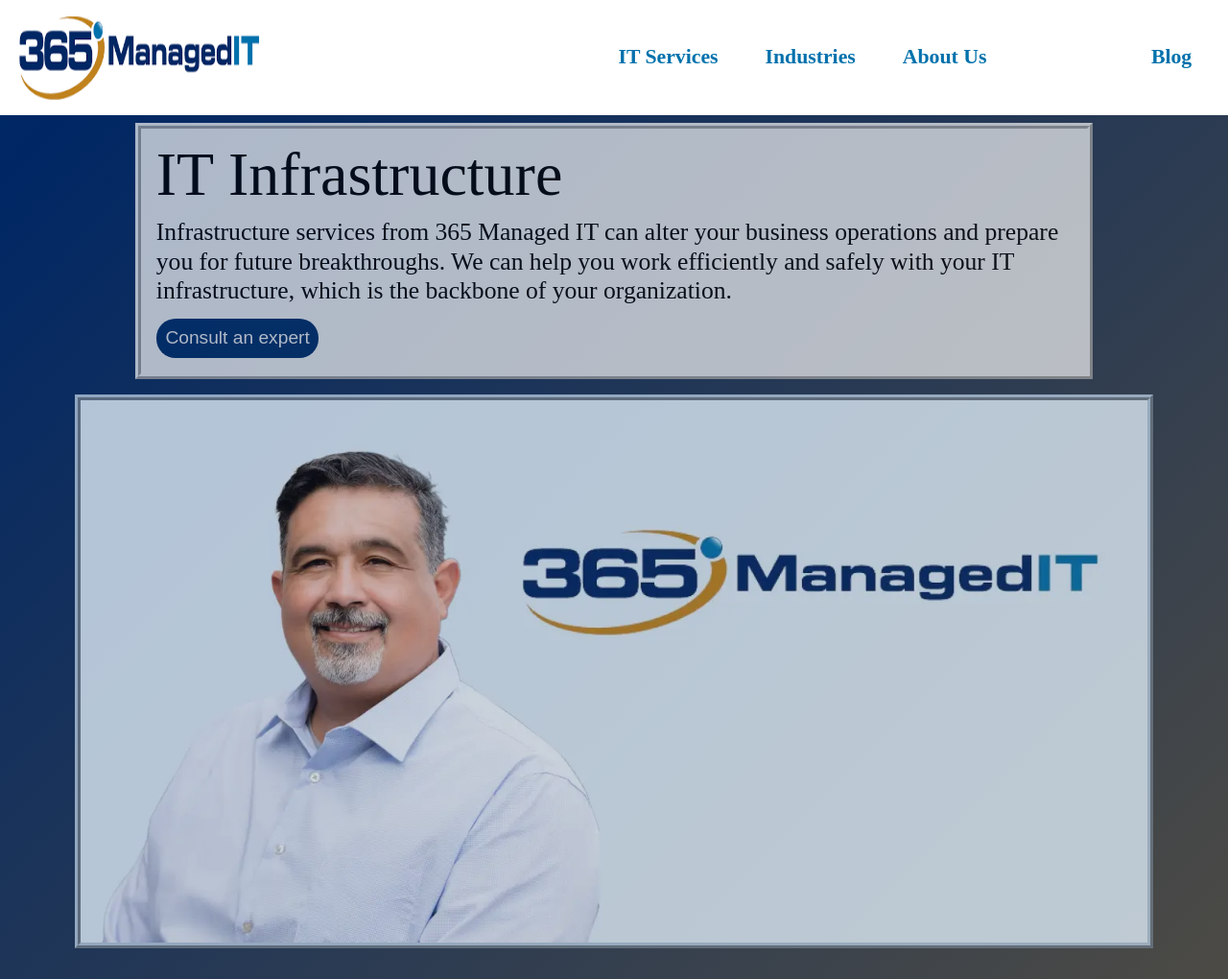
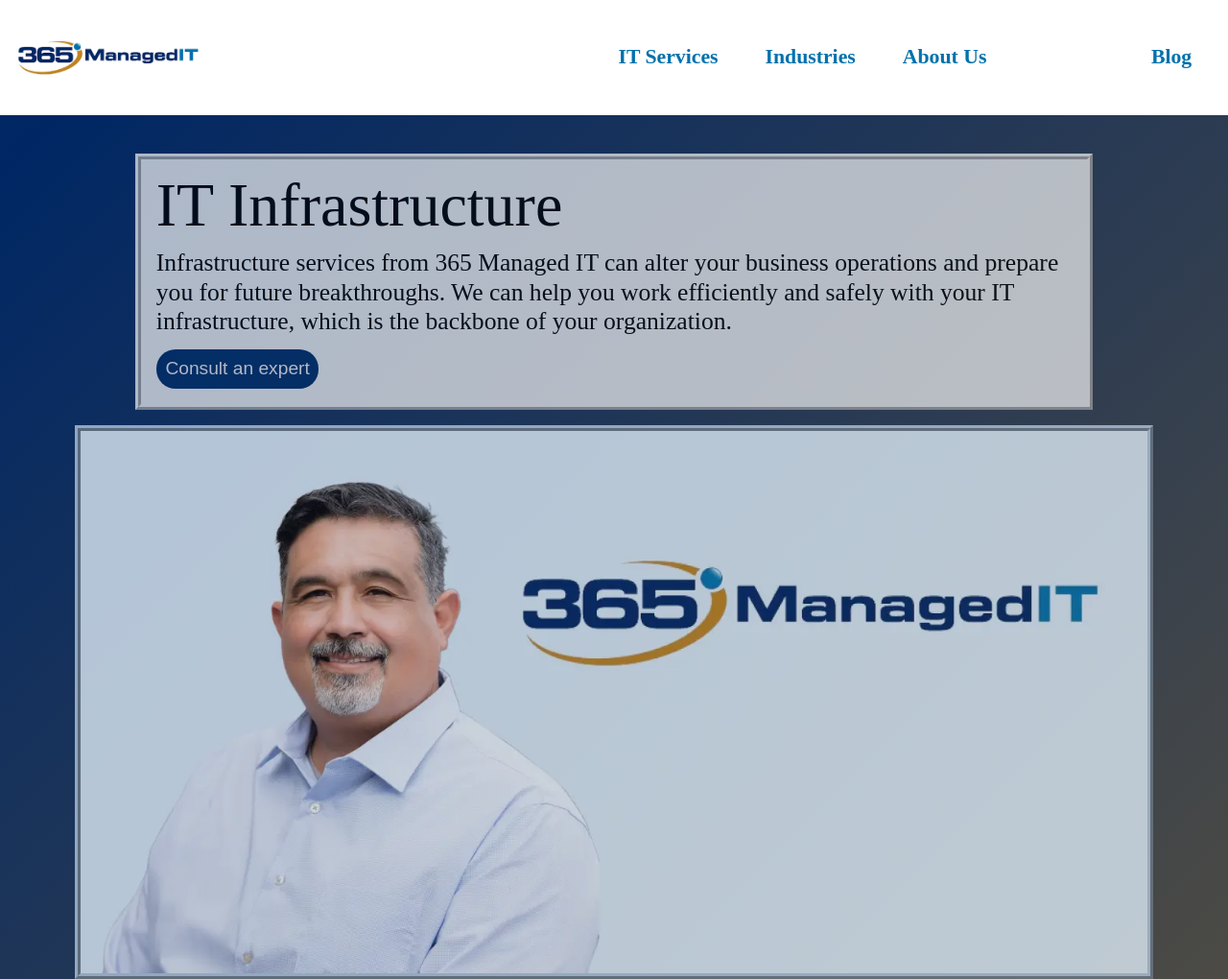
Before and after one commit to Scout456/365mngd, a plain HTML site: page infrastructure.html in a window 1280 px wide. Shown: the top 1020 px of the page at 96% size. Drawn offline with nearby package versions, Linux system fonts and the light colour scheme.

```diff
--- a/infrastructure.css
+++ b/infrastructure.css
@@ -516,8 +516,7 @@
 
 
  #horizontalIcon{
-  width: 20vw;
-  height: 15vh;
+  width: 15vw;
   margin-right: auto;
   border-radius:10px ;
 
@@ -583,7 +582,7 @@
 }
 
 #mainInfra{
-  margin: 3em 0 3em 0;
+  margin: 5em 0 3em 0;
   display: flex;
   flex-direction: column;
   justify-content: stretch;
--- a/style.css
+++ b/style.css
@@ -808,6 +808,9 @@
   color: white;
 }
 
+
+
+
 #copyRight{
   display: flex;
   justify-content: space-evenly;
@@ -1110,7 +1113,6 @@
 
  #horizontalIcon{
   width: 15vw;
-  height: 15vh;
   margin-right: auto;
   border-radius:10px ;
 
```
Also changed, not shown: index.html (+2 -2 lines).
